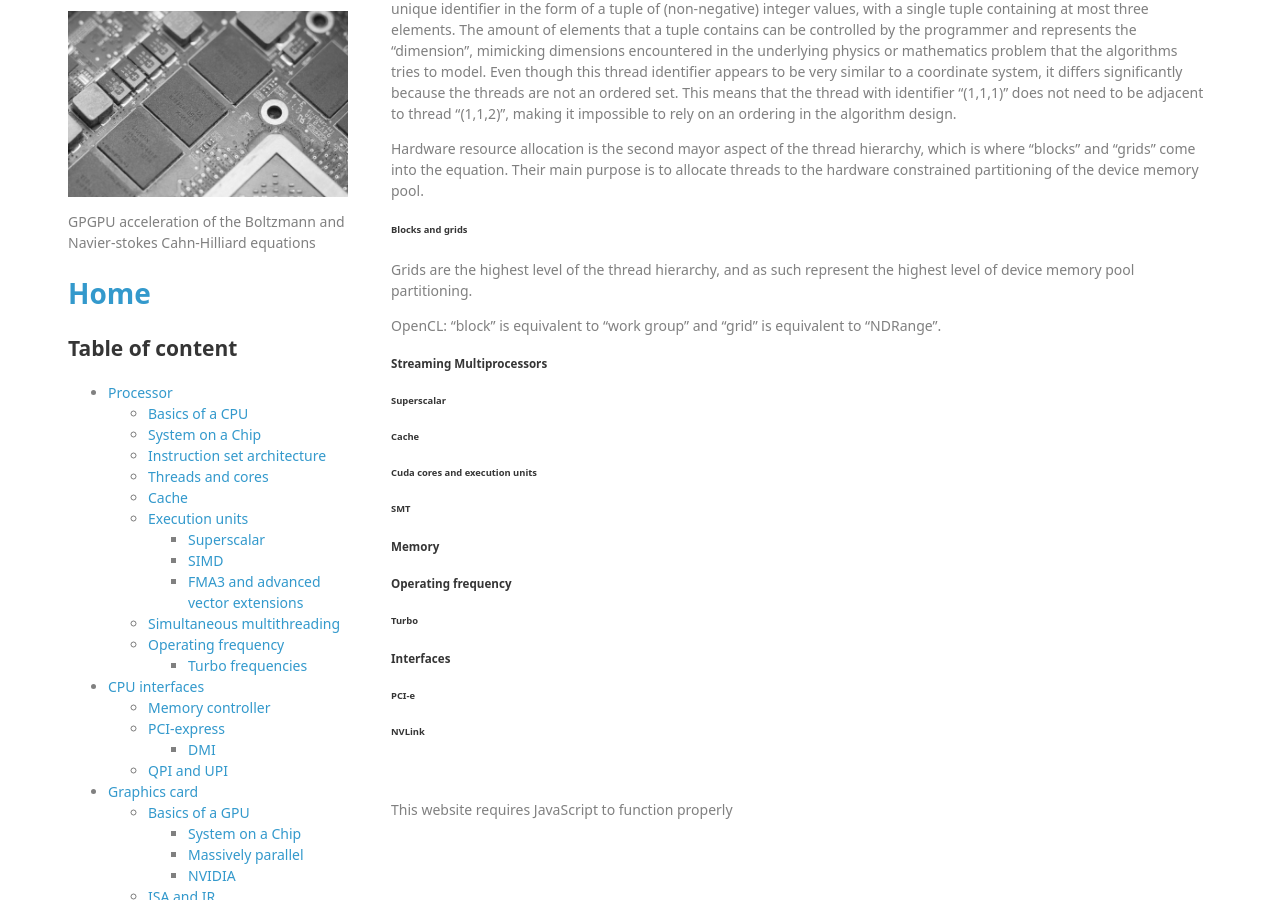
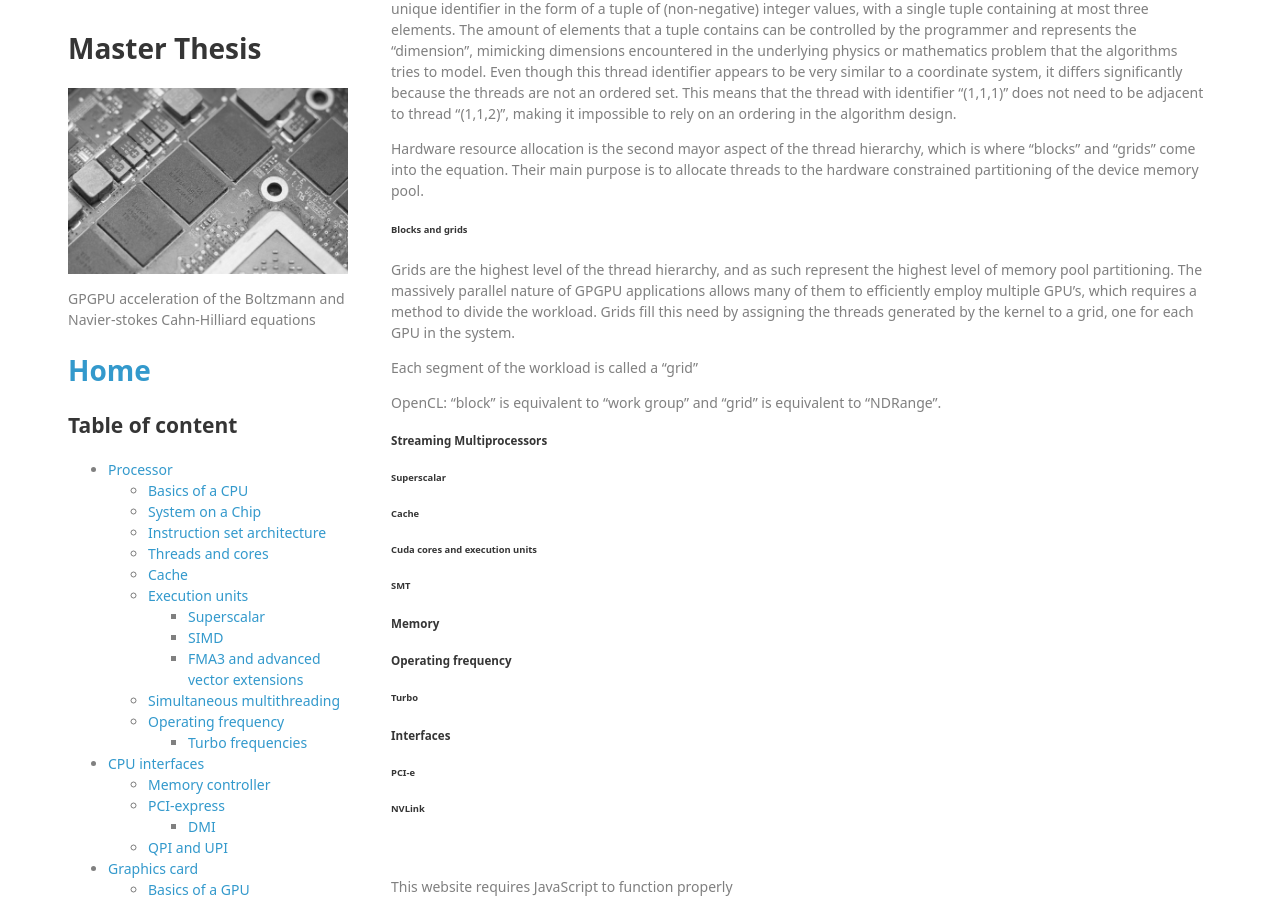
Before and after one commit to lucasbekker/lucasbekker.github.io, a Jekyll site: the page built from _sections/Computer_components.md, in a window 1280 px wide and 900 px high, scrolled down 10269 px. Built offline with Jekyll 4.4.1, drawn with Linux system fonts in a browser that asks for light colours; nearby versions of some CDN libraries; formulas are drawn with MathJax 3.

Commit message:
Initial work on subsection on blocks and grids.

```diff
--- a/_sections/Computer_components.md
+++ b/_sections/Computer_components.md
@@ -274,7 +274,9 @@
 
 ###### Blocks and grids
 
-Grids are the highest level of the thread hierarchy, and as such represent the highest level of device memory pool partitioning.
+Grids are the highest level of the thread hierarchy, and as such represent the highest level of memory pool partitioning. The massively parallel nature of GPGPU applications allows many of them to efficiently employ multiple GPU's, which requires a method to divide the workload. Grids fill this need by assigning the threads generated by the kernel to a grid, one for each GPU in the system.
+
+Each segment of the workload is called a "grid"
 
 OpenCL: "block" is equivalent to "work group" and "grid" is equivalent to "NDRange".
 
```
